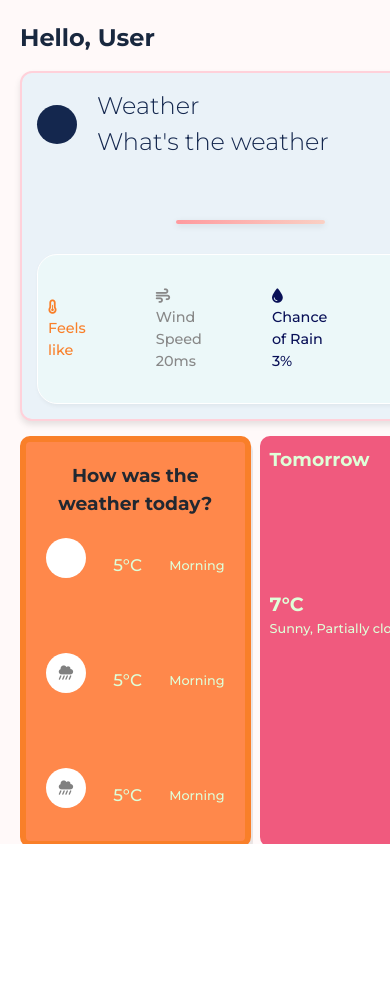
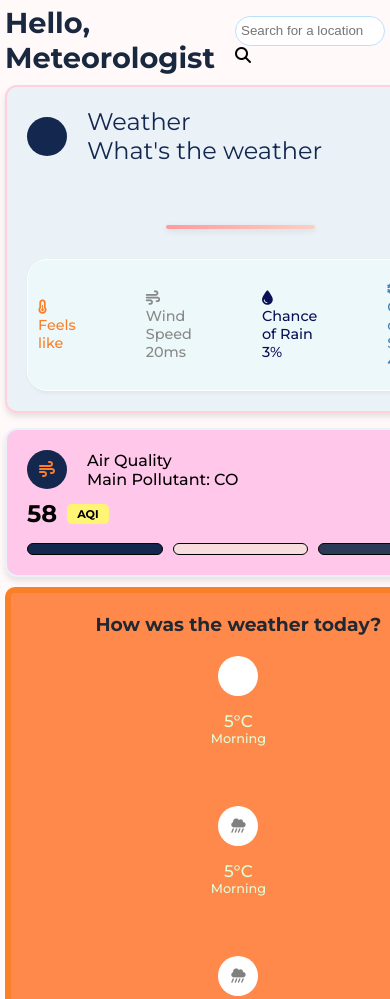
Before and after one commit to Ara404E/weather-app, a website built with Vite: page index.html in a window 390 px wide. Shown: the top 999 px of the page. Before the commit the page ends 844 px from the top, so only its background shows below. Built offline with nearby package versions, Linux system fonts and the light colour scheme; no server answers.

Commit message:
Made the website responsive

```diff
--- a/index.html
+++ b/index.html
@@ -2,6 +2,7 @@
 <html lang="en">
 <head>
     <meta charset="UTF-8">
+    <meta name="viewport" content="width=device-width, initial-scale=1.0">
     <meta name="viewport" content="width=device-width, initial-scale=1.0">
 
     <!-- google fonts -->
@@ -22,7 +23,7 @@
         <section class="dashboard">
             <header>
                 <div class="hello-user">
-                    <h1>Hello, <span>User</span></h1>
+                    <h1>Hello, <span>Meteorologist</span></h1>
                 </div>
                     <form class="location-search">
                         <input class="input-search" type="text" placeholder="Search for a location"
--- a/main.js
+++ b/main.js
@@ -182,6 +182,7 @@ function renderTimeOfTheDayWeather(period) {
         }
     });
 }
+
 function renderAstro(astro) {
     console.log(`Astro Sunrise: ${astro.sunrise}`);
     console.log(`Astro Sunset: ${astro.sunset}`);
--- a/style.css
+++ b/style.css
@@ -1,27 +1,21 @@
-*{
+* {
     box-sizing: border-box;
     padding: 0;
     margin: 0;
-
 }
 
-#app{
+#app {
     height: 100vh;
     display: flex;
     font-size: 16px;
+    overflow: auto; /* Enable scrolling */
     font-family: "Montserrat", serif;
-    font-optical-sizing: auto;
-    font-weight: 300;
-    overflow: hidden; /* Prevent scrolling on the main page */
-
-    font-style: normal;
-    line-height: 1.5;
     flex-direction: row;
     justify-content: space-evenly;
 }
 
 
-.location-search input{
+.location-search input {
     width: 200px;
     height: 30px;
     padding: 5px;
@@ -30,13 +24,15 @@
 }
 
 
-.dashboard{
+
+
+.dashboard {
     flex: 1;
     padding: 20px;
     display: flex;
     flex-direction: column;
     gap: 15px;
-    background-color:#fff9f9 ;
+    background-color: #fff9f9;
 }
 
 .dashboard header{
@@ -275,7 +271,6 @@
 
 }
 
-
 .pressure{
     text-align: center;
     padding: 5px;
@@ -364,7 +359,7 @@
     padding: 10px;
     background-color: #F05A7E;
     border:#cce16a;
-    flex: 1 1 100%; /* Full width on smaller screens */
+    flex: auto;
     margin-left: 5px;
     color: #DFFFD8;
     font-weight: 500;
@@ -384,13 +379,12 @@
 
 
  /* sidebar section */
-.sidebar{
+ .sidebar {
     padding: 20px;
     background-color: #FFFFFF;
     overflow-y: auto;
-    flex: 1 1 100%; /* Full width on smaller screens */
+    flex: 1;
     max-width: 30%;
-    height: 100%; /* Fix height to fit content */
 }
 
 /* Webkit-based browsers (Chrome, Edge, Safari) */
@@ -412,9 +406,6 @@
     justify-content: space-between;
     align-items: center;
     border-bottom: #e1e4e9 solid 1px;
-    /* background-color: #F6F1F1; */
-    /* box-shadow: 0 4px 6px rgba(0, 0, 0, 0.1); */
-    /* border-radius: 10px; */
     margin-bottom: 10px;
     padding: 10px;
 }
@@ -604,69 +595,138 @@
     text-align: right;
 }
 
-/* General responsive styles */
-@media (max-width: 768px) {
-    /* Stack cards vertically */
-    .dashboard-body {
-        display: flex;
-        flex-direction: column;
+@media (max-width: 1200px) {
+    #app {
+        height: auto;
+        flex-direction: column !important; /* Ensure column layout */
     }
 
-    .today-conditions,
-    .today-conditions-pt2 {
-        width: 100%; /* Full width on small screens */
+    .dashboard {
+        width: 100% !important; /* Full-width dashboard */
+        padding: 10px !important; /* Adjust padding for smaller screens */
     }
 
-    /* Sidebar becomes horizontal */
     .sidebar {
-        display: flex;
-        flex-direction: row;
-        max-width: 100%; /* Full width */
-        height: auto; /* Adjust height */
-        overflow-x: auto; /* Enable horizontal scrolling */
-        gap: 15px; /* Space between items */
+        max-width: 100% !important; /* Expand sidebar to full width */
+        flex-direction: row !important;
+        overflow-x: auto !important; /* Enable horizontal scrolling */
+        white-space: nowrap;
+        order: 2; /* Sidebar as the last element */
     }
 
-    /* Style scrollbar for horizontal sidebar */
-    .sidebar::-webkit-scrollbar {
-        height: 7px; /* Adjust scrollbar height for horizontal scrolling */
+    .dashboard-body {
+        grid-template-columns: 1fr !important; /* Single-column layout */
+        gap: 10px !important; /* Smaller gap */
     }
 
-    .sidebar::-webkit-scrollbar-thumb {
-        background: #f97f29;
-        border-radius: 3px;
+    .today-conditions, .today-conditions-pt2 {
+        width: 100% !important; /* Adjust to full width */
+        display: flex !important; /* Stack cards */
+        flex-direction: column !important; /* Ensure vertical stacking */
+        gap: 10px !important; /* Add spacing between stacked cards */
+    }
+
+    .dashboard-top-section {
+        flex-direction: column !important; /* Stack cards vertically */
+    }
+
+    .dashboard-bottom-section {
+        flex-direction: column !important; /* Stack elements vertically */
+    }
+
+    .day-period ul {
+        flex-direction: column !important; /* Stack period forecasts vertically */
+        gap: 20px !important;
+    }
+    .tomorrow {
+        margin-top: 10px !important;
+    }
+}
+
+
+/* Responsive adjustments */
+@media (max-width: 768px) {
+    #app {
+        height: auto;
+        flex-direction: column !important; /* Ensure column layout */
+    }
+
+    .dashboard {
+        width: 100% !important; /* Full-width dashboard */
+        padding: 10px !important; /* Adjust padding for smaller screens */
+    }
+
+    .sidebar {
+        max-width: 100% !important; /* Expand sidebar to full width */
+        flex-direction: row !important;
+        overflow-x: auto !important; /* Enable horizontal scrolling */
+        white-space: nowrap;
+        order: 2; /* Sidebar as the last element */
+    }
+
+    .dashboard-body {
+        grid-template-columns: 1fr !important; /* Single-column layout */
+        gap: 10px !important; /* Smaller gap */
+    }
+
+    .today-conditions, .today-conditions-pt2 {
+        width: 100% !important; /* Adjust to full width */
+        display: flex !important; /* Stack cards */
+        flex-direction: column !important; /* Ensure vertical stacking */
+        gap: 10px !important; /* Add spacing between stacked cards */
+    }
+
+    .dashboard-top-section {
+        flex-direction: column !important; /* Stack cards vertically */
+    }
+
+    .dashboard-bottom-section {
+        flex-direction: column !important; /* Stack elements vertically */
+    }
+
+    .day-period ul {
+        flex-direction: column !important; /* Stack period forecasts vertically */
+        gap: 20px !important;
+    }
+    .tomorrow {
+        margin-top: 10px !important;
     }
 }
 
 @media (max-width: 480px) {
-    /* Additional adjustments for very small screens */
-    .dashboard header .say-hello,
-    .dashboard header .hello-user {
-        font-size: 1rem;
+    .location-search input {
+        width: 150px !important; /* Smaller search box */
     }
 
     .weather-header h2 {
-        font-size: 1.5rem;
+        font-size: 1.5rem !important; /* Adjust font size */
     }
 
-    .today-conditions,
-    .today-conditions-pt2 {
-        padding: 15px; /* Adjust padding */
+    .dashboard {
+        padding: 5px !important;
+        gap: 10px !important; /* Reduce spacing */
     }
 
-    .uv-index {
-        flex-direction: column; /* Stack UV index items */
-        gap: 10px;
-        text-align: center;
+    .dashboard-bottom-section {
+        flex-direction: column !important; /* Stack elements vertically */
     }
 
-    .day-period ul {
-        flex-direction: column; /* Stack day-period items */
-        gap: 20px;
+    .sidebar {
+        padding: 10px !important;
+        overflow-x: visible !important; /* Remove horizontal scroll */
+        order: 2; /* Sidebar as the last element */
+        flex-basis: 100% !important; /* Ensure visibility */
     }
 
-    .day-period .period-forecast {
-        flex-direction: row;
-        justify-content: space-between;
+    .today-conditions, .today-conditions-pt2 {
+        width: 100% !important; /* Ensure cards stack on each other */
+        display: flex !important; /* Stack cards */
+        flex-direction: column !important; /* Ensure vertical stacking */
+        gap: 10px !important; /* Add spacing between stacked cards */
+    }
+
+    .dashboard-top-section {
+        flex-direction: column !important; /* Ensure stacking */
+        gap: 15px !important;
     }
 }
```
